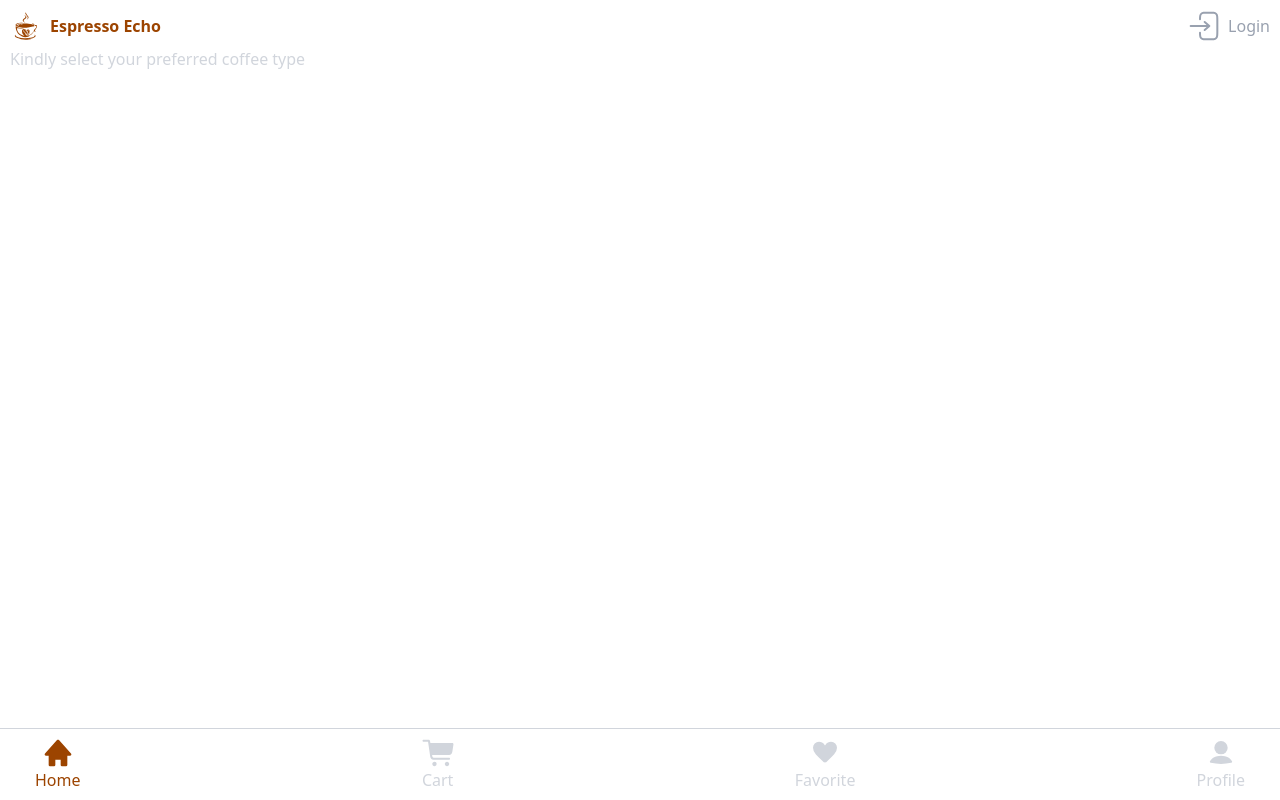
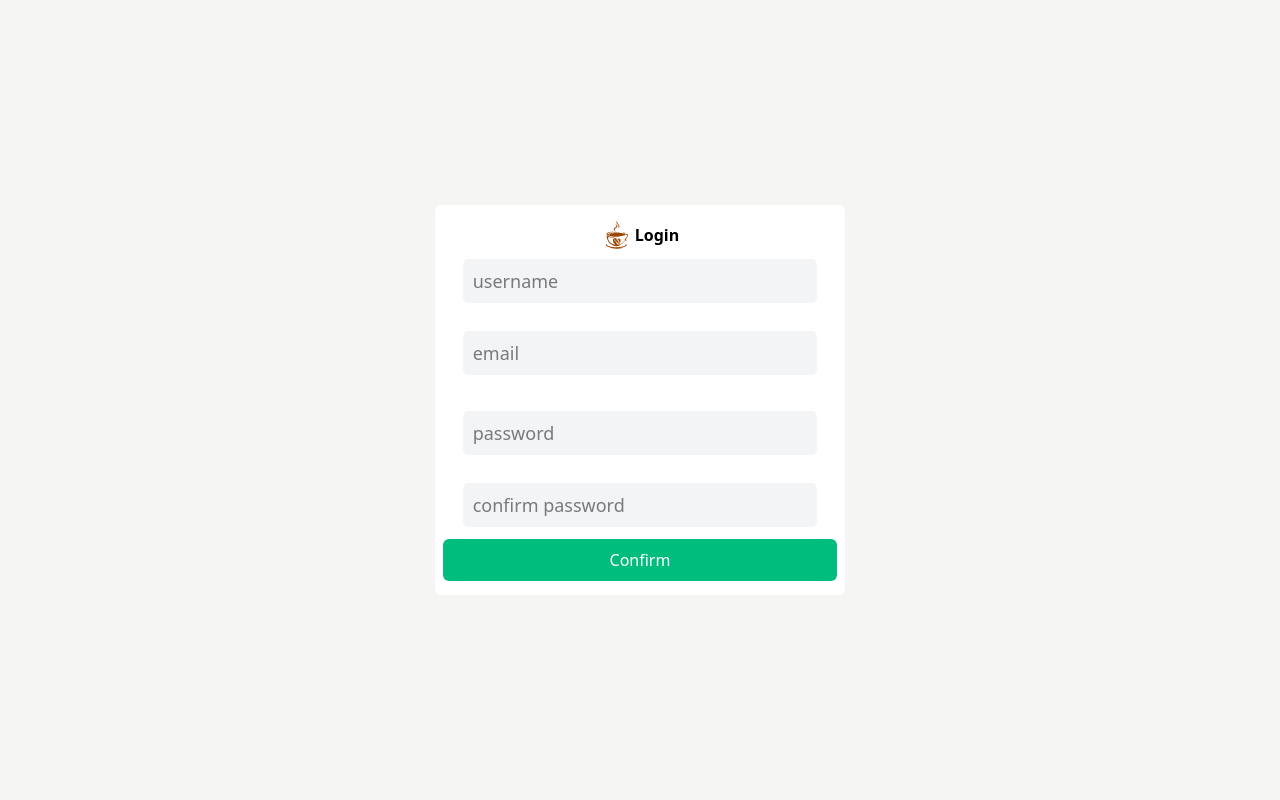
Before and after one commit to Sipanyn/--Espresso-Echo, a React (Vite) app: page / in a window 1280 px wide. Built offline with nearby package versions, Linux system fonts and the light colour scheme.

Commit message:
login added

```diff
--- a/src/App.jsx
+++ b/src/App.jsx
@@ -1,7 +1,8 @@
 import Footer from "./components/Footer";
+import LoginModal from "./components/LoginModal";
 
 function App() {
-  return;
+  return <LoginModal />;
 }
 
 export default App;
--- /dev/null
+++ b/src/components/LoginModal.jsx
@@ -0,0 +1,96 @@
+import { useState } from "react";
+
+function LoginModal() {
+  const [password, setPassword] = useState("");
+  const [confirmPassword, setConfirmPassword] = useState("");
+  const [match, setMatch] = useState(null);
+  const handlePasswordChange = (e) => {
+    const value = e.target.value;
+    setPassword(value);
+    setMatch(value === confirmPassword);
+  };
+
+  const handleConfirmChange = (e) => {
+    const value = e.target.value;
+    setConfirmPassword(value);
+    setMatch(password === value);
+  };
+
+  return (
+    <div className="h-full w-full fixed top-0 z-10 bg-stone-100 flex  justify-center items-center">
+      <form className="flex flex-col items-center gap-2 pr-2 pl-2 pt-3.5 pb-3.5 w-[90%] sm:w-[410px]  rounded-md  bg-white text-inherit">
+        <div className="flex flex-row-reverse gap-0.5 justify-center items-center">
+          <h2 className="font-bold">Login</h2>
+          <svg className="size-8 ">
+            <use href="/sprite.svg#app_icon" />
+          </svg>
+        </div>
+        <div className="w-[90%]  mb-1">
+          <input
+            className="input_username text-[18px]  bg-gray-100 rounded-md w-full p-2.5"
+            type="text"
+            placeholder="username"
+            minLength={3}
+            required
+          />
+          <p className="text-xs text-red-500 opacity-0 invisible">
+            Minimum 3 characters required
+          </p>
+        </div>
+        <div className="w-[90%]  mb-1">
+          <input
+            className="input_email text-[18px]  bg-gray-100 rounded-md w-full p-2.5"
+            type="email"
+            placeholder="email"
+            required
+          />
+          <p className="text-xs text-gray-500 opacity-0 invisible">
+            examaple@gmail.com
+          </p>
+        </div>
+        <div></div>
+        <div className="w-[90%]  mb-1">
+          <input
+            className="input_pass text-[18px]  bg-gray-100 rounded-md w-full p-2.5"
+            type="password"
+            placeholder="password"
+            minLength={5}
+            onChange={handlePasswordChange}
+            required
+          />
+          <p className="text-xs text-red-500 opacity-0 invisible">
+            Minimum 5 characters required
+          </p>
+        </div>
+        <div className="w-[90%] mb-1">
+          <input
+            className={`input_confirm text-[18px] bg-gray-100 rounded-md w-full p-2.5 ${
+              match === false
+                ? "border-2 border-red-500"
+                : match === true
+                ? "border-2 border-green-500"
+                : ""
+            }`}
+            type="password"
+            placeholder="confirm password"
+            onChange={handleConfirmChange}
+          />
+          {match === false && (
+            <p className="text-red-500 text-sm">❌ Passwords do not match</p>
+          )}
+        </div>
+
+        <button
+          className={`bg-emerald-500 text-white p-2.5 rounded-md cursor-pointer w-full ${
+            match === false &&
+            "opacity-50 cursor-not-allowed pointer-events-none"
+          }`}
+        >
+          Confirm
+        </button>
+      </form>
+    </div>
+  );
+}
+
+export default LoginModal;
--- a/src/style.css
+++ b/src/style.css
@@ -13,3 +13,35 @@
 a.active {
   color: #9c4400;
 }
+
+/* css styles */
+.input_username:valid:not(:placeholder-shown),
+.input_email:valid:not(:placeholder-shown),
+.input_pass:valid:not(:placeholder-shown) {
+  border: 2px solid rgb(17, 166, 17);
+}
+
+.input_username:valid:not(:placeholder-shown) + p,
+.input_email:valid:not(:placeholder-shown) + p,
+.input_pass:valid:not(:placeholder-shown) + p {
+  opacity: 0;
+  visibility: hidden;
+}
+.input_username:invalid:not(:placeholder-shown),
+.input_email:invalid:not(:placeholder-shown),
+.input_pass:invalid:not(:placeholder-shown) {
+  border: 2px solid red;
+  opacity: 1;
+  visibility: visible;
+}
+.input_username:invalid:not(:placeholder-shown) + p,
+.input_email:invalid:not(:placeholder-shown) + p,
+.input_pass:invalid:not(:placeholder-shown) + p {
+  opacity: 1;
+  visibility: visible;
+}
+.input_username:focus:invalid,
+.input_email:focus:invalid,
+.input_pass:focus:invalid {
+  border: 2px solid #9c4400;
+}
```
Also changed, not shown: src/normalize.css.
